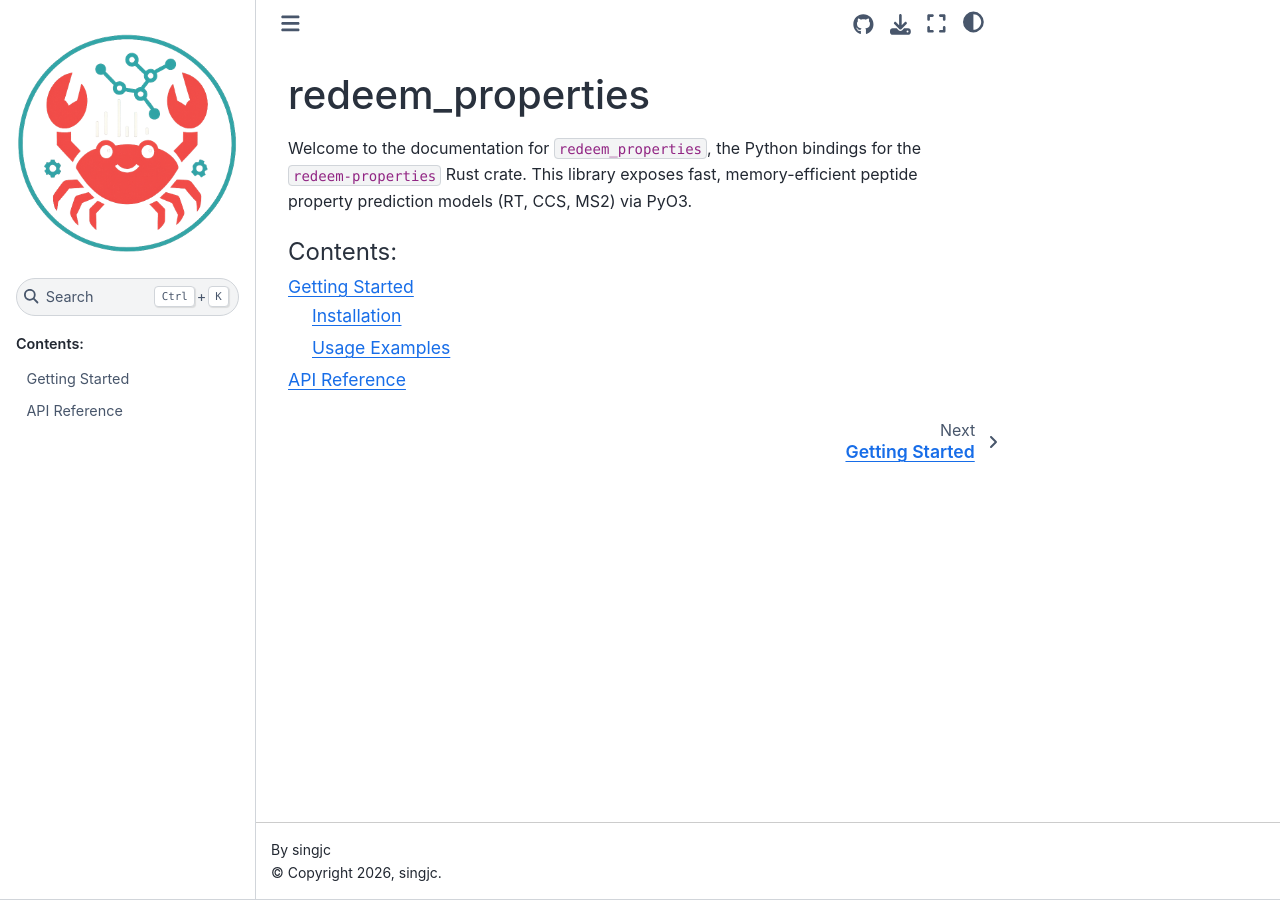
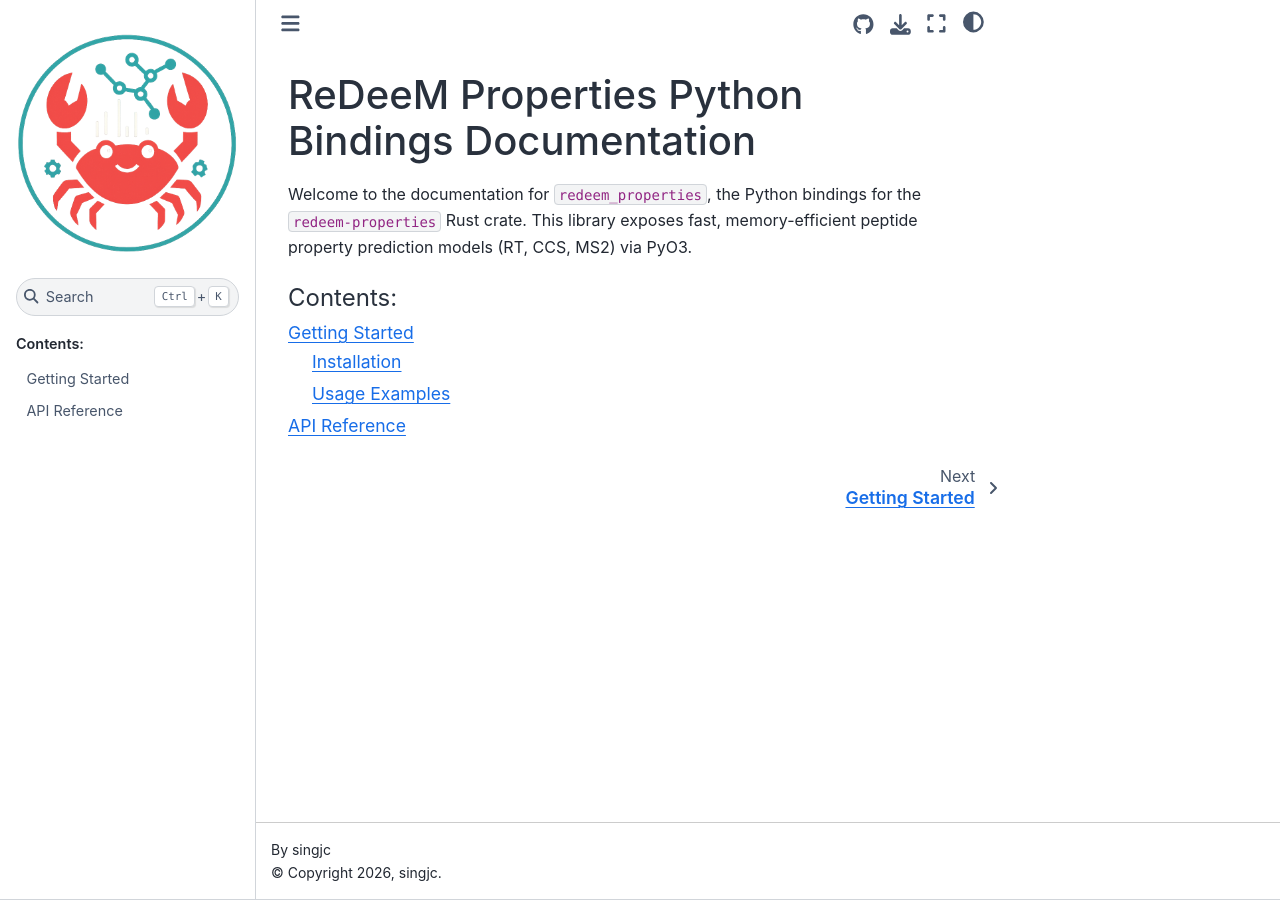
Before and after one commit to Roestlab/redeem, a Sphinx documentation site: the page built from crates/redeem-properties-py/docs/source/index.md, in a window 1280 px wide. Built offline with Sphinx 7.4.7 and the Sphinx Book theme 1.1.4, drawn with Linux system fonts in a browser that asks for light colours.

Commit message:
docs: update title in index.md for clarity and consistency

```diff
--- a/crates/redeem-properties-py/docs/source/index.md
+++ b/crates/redeem-properties-py/docs/source/index.md
@@ -1,4 +1,4 @@
-# redeem_properties
+# ReDeeM Properties Python Bindings Documentation
 
 Welcome to the documentation for `redeem_properties`, the Python bindings for the `redeem-properties` Rust crate. This library exposes fast, memory-efficient peptide property prediction models (RT, CCS, MS2) via PyO3.
 
```
